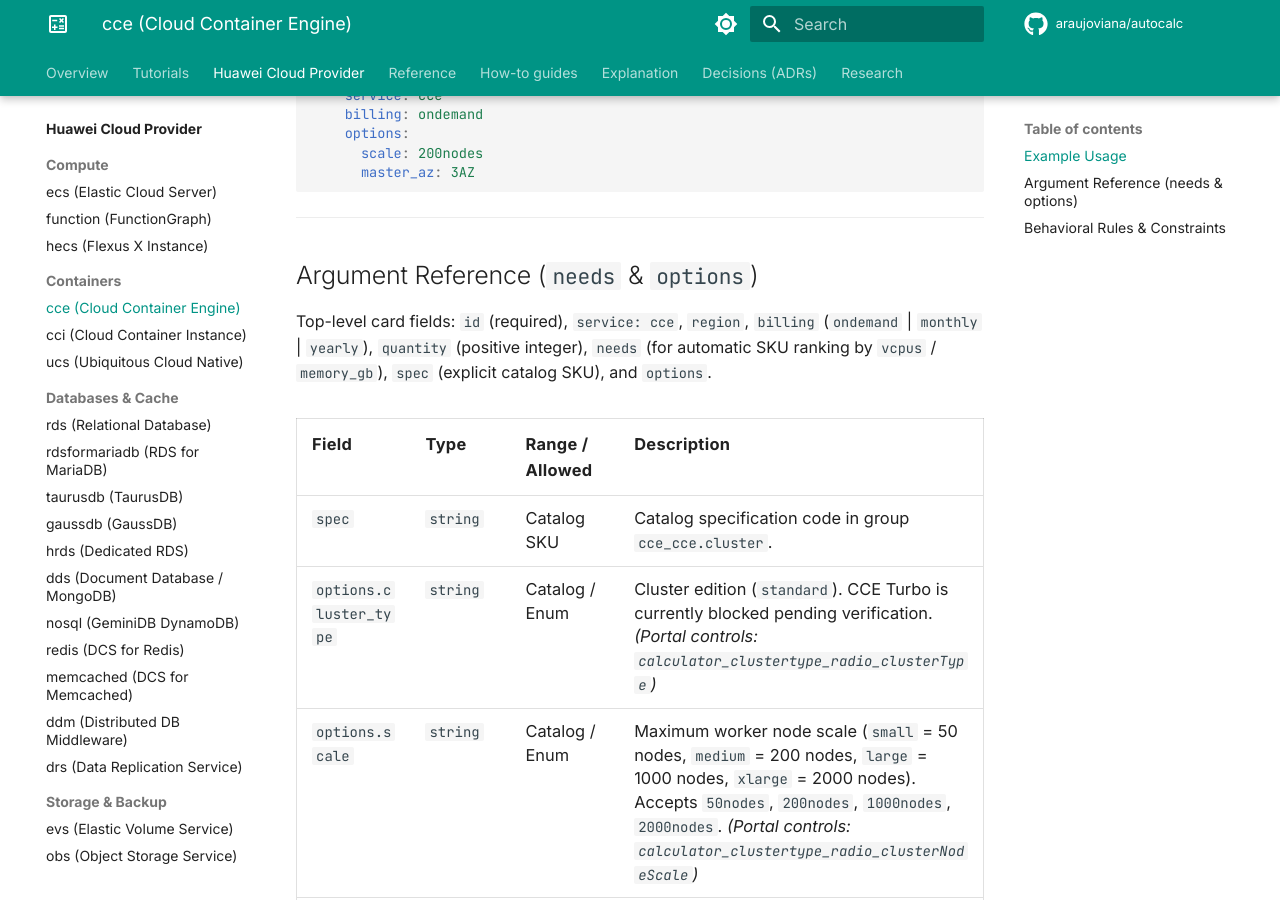
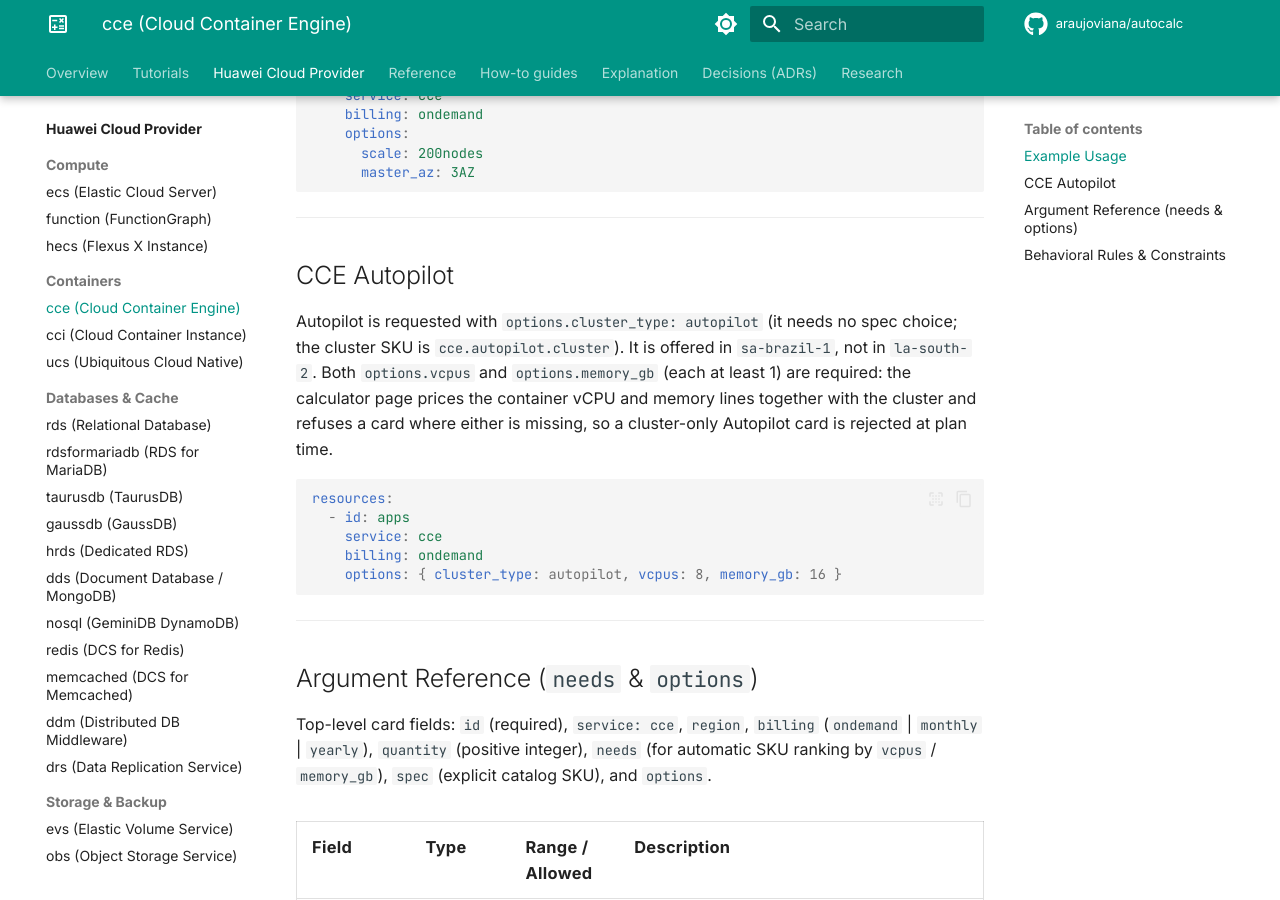
Before and after one commit to araujoviana/autocalc, an MkDocs documentation site: the page built from docs/reference/services/cce.md, in a window 1280 px wide and 900 px high, scrolled down 1059 px. Built offline with MkDocs 1.6.1 and Material for MkDocs 9.7.7, drawn with Linux system fonts in a browser that asks for light colours; comment, search, counter and statistics services are not loaded.

Commit message:
docs(elb,nosql,cce): document dedicated ELB, GeminiDB DynamoDB SKU, Autopilot, lockfile totals
Plan notes now show the engine for nosql cards.

Refs #12, #9, #11
Co-Authored-By: Claude Sonnet 5.5 <noreply@anthropic.com>
Claude-Session: https://claude.ai/code/session_01Xk2ebbhUcb9YbPLyej37zc

````diff
--- a/docs/reference/services/cce.md
+++ b/docs/reference/services/cce.md
@@ -54,6 +54,20 @@
 
 ---
 
+## CCE Autopilot
+
+Autopilot is requested with `options.cluster_type: autopilot` (it needs no spec choice; the cluster SKU is `cce.autopilot.cluster`). It is offered in `sa-brazil-1`, not in `la-south-2`. Both `options.vcpus` and `options.memory_gb` (each at least 1) are required: the calculator page prices the container vCPU and memory lines together with the cluster and refuses a card where either is missing, so a cluster-only Autopilot card is rejected at plan time.
+
+```yaml
+resources:
+  - id: apps
+    service: cce
+    billing: ondemand
+    options: { cluster_type: autopilot, vcpus: 8, memory_gb: 16 }
+```
+
+---
+
 ## Argument Reference (`needs` & `options`)
 
 Top-level card fields: `id` (required), `service: cce`, `region`, `billing` (`ondemand` | `monthly` | `yearly`), `quantity` (positive integer), `needs` (for automatic SKU ranking by `vcpus` / `memory_gb`), `spec` (explicit catalog SKU), and `options`.
````
Also changed, not shown: docs/reference/quote-files.md (+1 -1 lines), docs/reference/services/elb.md (+9 -1 lines), docs/reference/services/nosql.md (+6 -0 lines), 3 other files.
